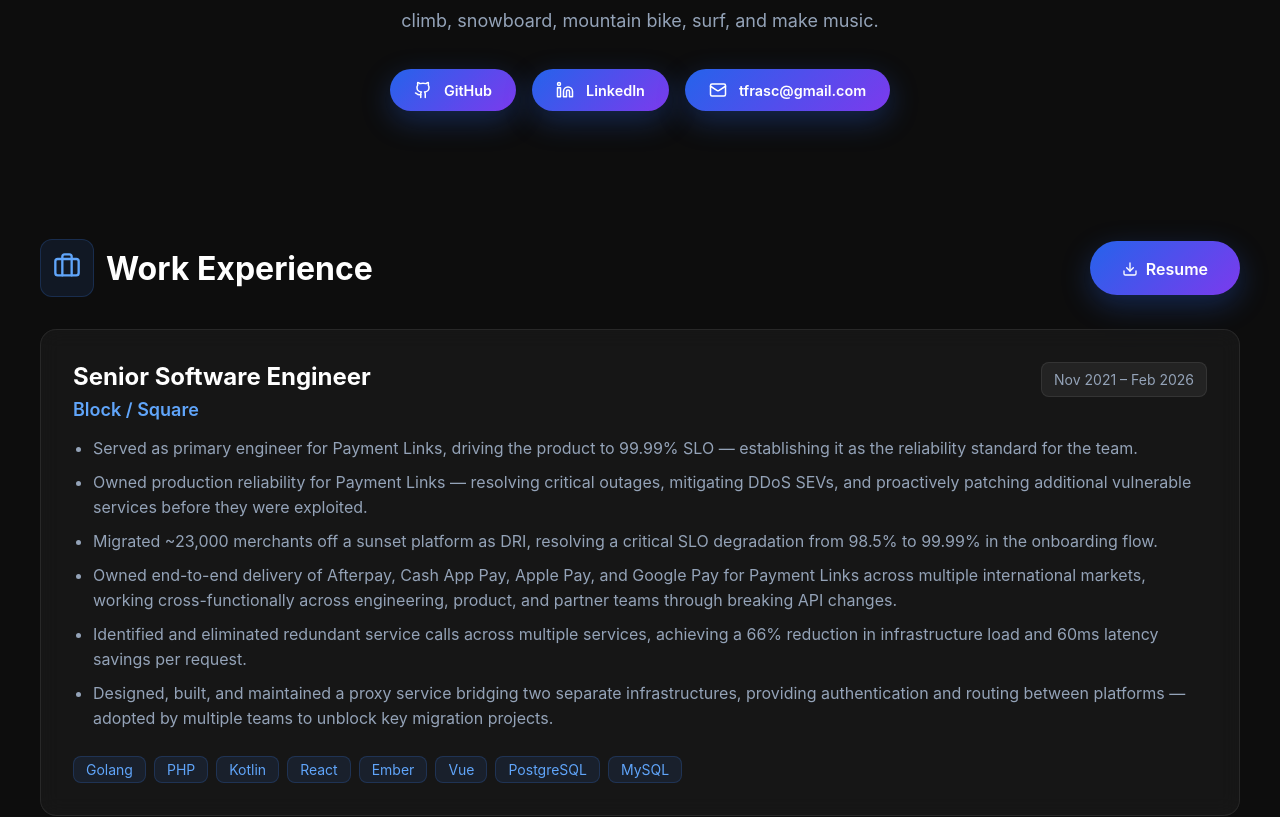
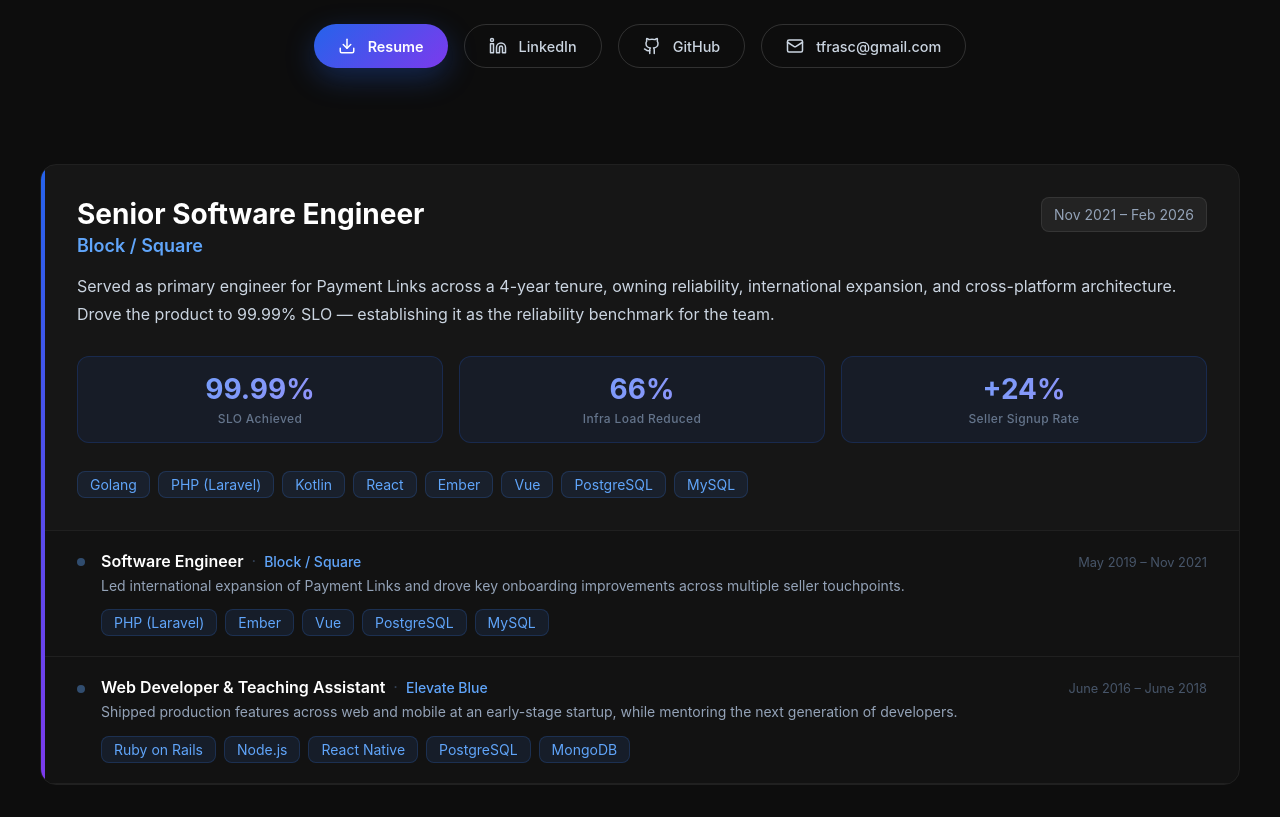
Before and after one commit to tfrasc/tfrasc.github.io, a React (Create React App) app in the folder personal-website/: page / in a window 1280 px wide. Shown: the part 626-1443 px from the top of the page. Built offline with nearby package versions, Linux system fonts and the light colour scheme.

Commit message:
Simplifyyyy

```diff
--- a/personal-website/src/App.jsx
+++ b/personal-website/src/App.jsx
@@ -1,45 +1,8 @@
-import React, { useState, useEffect } from 'react';
-import Navigation from './components/Navigation';
 import Hero from './components/Hero';
-import Projects from './components/Projects';
 import Experience from './components/Experience';
-import Education from './components/Education';
-import Contact from './components/Contact';
-import { projectsData, experienceData, educationData } from './data/portfolioData';
+import { experienceData } from './data/portfolioData';
 
 export default function App() {
-  const [isMenuOpen, setIsMenuOpen] = useState(false);
-  const [activeSection, setActiveSection] = useState('home');
-
-  // Smooth scroll to section
-  const scrollToSection = (sectionId) => {
-    const element = document.getElementById(sectionId);
-    element?.scrollIntoView({ behavior: 'smooth' });
-    setIsMenuOpen(false);
-  };
-
-  // Track active section on scroll
-  useEffect(() => {
-    const handleScroll = () => {
-      const sections = ['home', 'experience', 'projects', 'education'];
-      const scrollPosition = window.scrollY;
-
-      for (const section of sections) {
-        const element = document.getElementById(section);
-        if (element) {
-          const { offsetTop, offsetHeight } = element;
-          if (scrollPosition >= offsetTop && scrollPosition < offsetTop + offsetHeight) {
-            setActiveSection(section);
-            break;
-          }
-        }
-      }
-    };
-
-    window.addEventListener('scroll', handleScroll);
-    return () => window.removeEventListener('scroll', handleScroll);
-  }, []);
-
   const containerStyle = {
     minHeight: '100vh',
     background: '#0d0d0d',
@@ -53,34 +16,38 @@
         * { box-sizing: border-box; margin: 0; padding: 0; }
         body { overflow-x: hidden; }
         a { text-decoration: none; }
-        button:hover { opacity: 0.9; }
+        .btn-resume {
+          transition: transform 0.2s ease, box-shadow 0.2s ease;
+        }
+        .btn-resume:hover, .btn-resume:focus-visible {
+          transform: translateY(-2px);
+          box-shadow: 0 16px 40px rgba(37, 99, 235, 0.5);
+          outline: none;
+        }
+        .btn-social {
+          transition: background 0.2s ease, border-color 0.2s ease, color 0.2s ease, transform 0.2s ease;
+        }
+        .btn-social:hover, .btn-social:focus-visible {
+          background: rgba(255, 255, 255, 0.08) !important;
+          border-color: rgba(255, 255, 255, 0.35) !important;
+          color: #ffffff !important;
+          transform: translateY(-2px);
+          outline: none;
+        }
         @media (max-width: 768px) {
-          .nav-links { display: none; }
-          .mobile-menu-btn { display: block !important; }
-          .experience-header { flex-direction: column; align-items: flex-start !important; }
+          .metrics-row > * { flex: 1 1 100% !important; min-width: 0 !important; }
+          .hero-buttons { flex-direction: column !important; align-items: stretch !important; }
+          .hero-buttons a { justify-content: center !important; }
         }
       `}</style>
 
-      <Navigation
-        activeSection={activeSection}
-        isMenuOpen={isMenuOpen}
-        setIsMenuOpen={setIsMenuOpen}
-        scrollToSection={scrollToSection}
-      />
+      <Hero />
 
-      <Hero scrollToSection={scrollToSection} />
+      <Experience experience={experienceData} />
 
-      <Experience
-        experience={experienceData}
-      />
-
-      <Projects projects={projectsData} />
-
-      <Education
-        education={educationData}
-      />
-
-      <Contact />
+      <footer style={{ textAlign: 'center', padding: '2rem', color: '#334155', fontSize: '0.875rem' }}>
+        © {new Date().getFullYear()} Tyler Frasca. All rights reserved.
+      </footer>
     </div>
   );
 }
--- a/personal-website/src/components/Experience.jsx
+++ b/personal-website/src/components/Experience.jsx
@@ -1,37 +1,49 @@
-import React from 'react';
-import { Briefcase, Download } from 'lucide-react';
 import { styles as sharedStyles } from '../styles/sharedStyles';
 
 const Experience = ({ experience }) => {
+  const featured = experience.find(e => e.featured);
+  const rest = experience.filter(e => !e.featured);
+
   const styles = {
     experienceSection: {
       maxWidth: '1200px',
       margin: '0 auto',
       width: '100%',
     },
-    experienceList: {
+    unifiedCard: {
       display: 'flex',
-      flexDirection: 'column',
-      gap: '1.5rem',
+      borderRadius: '1rem',
+      overflow: 'hidden',
+      border: '1px solid rgba(255, 255, 255, 0.08)',
     },
-    experienceCard: {
-      ...sharedStyles.card,
+    accentBar: {
+      width: '4px',
+      flexShrink: 0,
+      background: 'linear-gradient(180deg, #2563eb, #7c3aed)',
     },
-    experienceCardHeader: {
+    cardContent: {
+      flex: 1,
+      overflow: 'hidden',
+    },
+    featuredSection: {
+      padding: '2rem',
+      background: 'rgba(255, 255, 255, 0.04)',
+    },
+    featuredHeader: {
       display: 'flex',
       justifyContent: 'space-between',
       alignItems: 'flex-start',
+      flexWrap: 'wrap',
+      gap: '0.75rem',
       marginBottom: '1rem',
-      flexWrap: 'wrap',
-      gap: '1rem',
     },
-    jobTitle: {
-      fontSize: '1.5rem',
+    featuredTitle: {
+      fontSize: '1.75rem',
       fontWeight: 'bold',
       color: '#ffffff',
-      marginBottom: '0.5rem',
+      marginBottom: '0.25rem',
     },
-    company: {
+    featuredCompany: {
       fontSize: '1.125rem',
       color: '#60a5fa',
       fontWeight: '600',
@@ -43,72 +55,166 @@
       borderRadius: '0.5rem',
       color: '#94a3b8',
       fontSize: '0.875rem',
+      whiteSpace: 'nowrap',
     },
-    bulletList: {
-      margin: '0 0 1.5rem 0',
-      paddingLeft: '1.25rem',
+    summary: {
+      color: '#cbd5e1',
+      lineHeight: '1.75',
+      marginBottom: '1.75rem',
+      fontSize: '1rem',
+    },
+    metricsRow: {
       display: 'flex',
-      flexDirection: 'column',
-      gap: '0.5rem',
+      gap: '1rem',
+      marginBottom: '1.75rem',
+      flexWrap: 'wrap',
     },
-    bulletItem: {
-      color: '#94a3b8',
-      lineHeight: '1.6',
+    metricBox: {
+      flex: '1',
+      minWidth: '100px',
+      padding: '1rem 1.25rem',
+      background: 'rgba(37, 99, 235, 0.08)',
+      border: '1px solid rgba(37, 99, 235, 0.2)',
+      borderRadius: '0.75rem',
+      textAlign: 'center',
+    },
+    metricValue: {
+      fontSize: '1.75rem',
+      fontWeight: 'bold',
+      background: 'linear-gradient(135deg, #60a5fa 0%, #a78bfa 100%)',
+      WebkitBackgroundClip: 'text',
+      WebkitTextFillColor: 'transparent',
+      backgroundClip: 'text',
+      lineHeight: '1.2',
+      marginBottom: '0.25rem',
+    },
+    metricLabel: {
+      fontSize: '0.75rem',
+      color: '#64748b',
+      fontWeight: '500',
+      letterSpacing: '0.03em',
     },
     tags: {
       display: 'flex',
       flexWrap: 'wrap',
       gap: '0.5rem',
     },
+    divider: {
+      borderTop: '1px solid rgba(255, 255, 255, 0.06)',
+      background: 'rgba(255, 255, 255, 0.02)',
+    },
+    roleRow: {
+      display: 'flex',
+      alignItems: 'flex-start',
+      gap: '1rem',
+      padding: '1.25rem 2rem',
+      borderBottom: '1px solid rgba(255, 255, 255, 0.06)',
+    },
+    roleDot: {
+      width: '8px',
+      height: '8px',
+      borderRadius: '50%',
+      background: 'rgba(96, 165, 250, 0.4)',
+      marginTop: '0.45rem',
+      flexShrink: 0,
+    },
+    roleContent: {
+      flex: 1,
+    },
+    roleTopLine: {
+      display: 'flex',
+      justifyContent: 'space-between',
+      alignItems: 'baseline',
+      flexWrap: 'wrap',
+      gap: '0.5rem',
+      marginBottom: '0.25rem',
+    },
+    roleTitle: {
+      fontWeight: '600',
+      color: '#ffffff',
+      fontSize: '1rem',
+    },
+    roleCompany: {
+      color: '#60a5fa',
+      fontWeight: '500',
+      fontSize: '0.875rem',
+    },
+    rolePeriod: {
+      color: '#475569',
+      fontSize: '0.8rem',
+      whiteSpace: 'nowrap',
+    },
+    roleTagline: {
+      color: '#94a3b8',
+      fontSize: '0.875rem',
+      lineHeight: '1.6',
+      marginBottom: '0.75rem',
+    },
   };
 
   return (
     <section id="experience" style={sharedStyles.section}>
       <div style={styles.experienceSection}>
-        <div>
-          <div className="experience-header" style={{ ...sharedStyles.sectionHeader, justifyContent: 'space-between' }}>
-            <div style={{ display: 'flex', alignItems: 'center', gap: '0.75rem' }}>
-              <div style={sharedStyles.iconContainer}>
-                <Briefcase color="#60a5fa" size={28} />
+        <div style={styles.unifiedCard}>
+          <div style={styles.accentBar} />
+          <div style={styles.cardContent}>
+
+          {featured && (
+            <div style={styles.featuredSection}>
+              <div style={styles.featuredHeader}>
+                <div>
+                  <h4 style={styles.featuredTitle}>{featured.title}</h4>
+                  <p style={styles.featuredCompany}>{featured.company}</p>
+                </div>
+                <span style={styles.period}>{featured.period}</span>
               </div>
-              <h3 style={sharedStyles.sectionHeading}>Work Experience</h3>
+              <p style={styles.summary}>{featured.summary}</p>
+              {featured.metrics && (
+                <div style={styles.metricsRow} className="metrics-row">
+                  {featured.metrics.map((m, i) => (
+                    <div key={i} style={styles.metricBox}>
+                      <div style={styles.metricValue}>{m.value}</div>
+                      <div style={styles.metricLabel}>{m.label}</div>
+                    </div>
+                  ))}
+                </div>
+              )}
+              <div style={styles.tags}>
+                {featured.skills.map((skill, i) => (
+                  <span key={i} style={sharedStyles.tag}>{skill}</span>
+                ))}
+              </div>
             </div>
-            <a
-              href="/Tyler_Frasca_Resume_2026.pdf"
-              download
-              style={sharedStyles.button}
-            >
-              <Download size={16} style={{ display: 'inline', marginRight: '0.5rem', verticalAlign: 'middle' }} />
-              <span style={{ verticalAlign: 'middle' }}>Resume</span>
-            </a>
-          </div>
-          <div style={styles.experienceList}>
-            {experience.map((job, index) => (
-              <div key={index} style={styles.experienceCard}>
-                <div style={styles.experienceCardHeader}>
-                  <div>
-                    <h4 style={styles.jobTitle}>{job.title}</h4>
-                    <p style={styles.company}>{job.company}</p>
+          )}
+
+          <div style={styles.divider}>
+            {rest.map((job, index) => (
+              <div key={index} style={styles.roleRow}>
+                <div style={styles.roleDot} />
+                <div style={styles.roleContent}>
+                  <div style={styles.roleTopLine}>
+                    <span>
+                      <span style={styles.roleTitle}>{job.title}</span>
+                      <span style={{ color: '#334155', margin: '0 0.5rem' }}>·</span>
+                      <span style={styles.roleCompany}>{job.company}</span>
+                    </span>
+                    <span style={styles.rolePeriod}>{job.period}</span>
                   </div>
-                  <span style={styles.period}>{job.period}</span>
-                </div>
-                {Array.isArray(job.description)
-                  ? <ul style={styles.bulletList}>
-                      {job.description.map((bullet, i) => (
-                        <li key={i} style={styles.bulletItem}>{bullet}</li>
+                  {job.tagline && <p style={styles.roleTagline}>{job.tagline}</p>}
+                  {job.skills && (
+                    <div style={styles.tags}>
+                      {job.skills.map((skill, i) => (
+                        <span key={i} style={sharedStyles.tag}>{skill}</span>
                       ))}
-                    </ul>
-                  : <p style={sharedStyles.description}>{job.description}</p>
-                }
-                <div style={styles.tags}>
-                  {job.skills.map((skill, skillIndex) => (
-                    <span key={skillIndex} style={sharedStyles.tag}>{skill}</span>
-                  ))}
+                    </div>
+                  )}
                 </div>
               </div>
             ))}
           </div>
-        </div>
+
+          </div>{/* cardContent */}
+        </div>{/* unifiedCard */}
       </div>
     </section>
   );
--- a/personal-website/src/components/Hero.jsx
+++ b/personal-website/src/components/Hero.jsx
@@ -1,8 +1,8 @@
 import React from 'react';
-import { Github, Linkedin, Mail } from 'lucide-react';
+import { Github, Linkedin, Mail, Download } from 'lucide-react';
 import { styles as sharedStyles } from '../styles/sharedStyles';
 
-const Hero = ({ scrollToSection }) => {
+const Hero = () => {
   const styles = {
     hero: {
       textAlign: 'center',
@@ -28,7 +28,7 @@
       marginBottom: '1.5rem',
     },
     h1: {
-      fontSize: '4rem',
+      fontSize: '2.5rem',
       fontWeight: 'bold',
       marginBottom: '1.5rem',
       background: 'linear-gradient(135deg, #60a5fa 0%, #a78bfa 50%, #f472b6 100%)',
@@ -58,7 +58,7 @@
       gap: '1rem',
       marginBottom: '2rem',
     },
-    socialLink: {
+    resumeLink: {
       display: 'flex',
       alignItems: 'center',
       gap: '0.75rem',
@@ -74,31 +74,50 @@
       textDecoration: 'none',
       boxShadow: '0 10px 30px rgba(37, 99, 235, 0.3)',
     },
+    socialLink: {
+      display: 'flex',
+      alignItems: 'center',
+      gap: '0.75rem',
+      padding: '0.75rem 1.5rem',
+      background: 'transparent',
+      border: '1px solid rgba(255, 255, 255, 0.15)',
+      borderRadius: '9999px',
+      color: '#cbd5e1',
+      fontSize: '0.9rem',
+      fontWeight: '500',
+      transition: 'all 0.3s',
+      cursor: 'pointer',
+      textDecoration: 'none',
+    },
   };
 
   return (
-    <section id="home" style={{ ...sharedStyles.section, paddingTop: '5rem' }}>
+    <section id="home" style={{ ...sharedStyles.section, paddingTop: '4rem' }}>
       <div style={styles.hero}>
         <div style={styles.avatar}></div>
         <div style={styles.badge}>San Diego, CA</div>
         <h1 style={styles.h1}>Hi, I'm Tyler Frasca</h1>
-        <p style={styles.subtitle}>Full-Stack Software Engineer</p>
+        <p style={styles.subtitle}>Senior Software Engineer</p>
         <p style={styles.description}>
           With nearly a decade of experience as a full-stack engineer, I have worked at both Big Tech and Startups and can build scalable, reliable, and speedy systems. I love to learn, enjoy a challenge, and care deeply about helping others however I can.
         </p>
         <p style={styles.description}>
-          Outside of work, I'm extremely passionate about the great outdoors. I love to climb, snowboard, mountain bike, surf, and make music.
+          Outside of work, I love to rock climb, snowboard, mountain bike, surf, and make music.
         </p>
-        <div style={styles.socialLinks}>
-          <a href="https://github.com/tfrasc" target="_blank" rel="noopener noreferrer" style={styles.socialLink}>
+        <div style={styles.socialLinks} className="hero-buttons">
+          <a href="/Tyler_Frasca_Resume_2026.pdf" download style={styles.resumeLink} className="btn-resume">
+            <Download size={18} />
+            <span>Resume</span>
+          </a>
+          <a href="https://linkedin.com/in/tfrasc" target="_blank" rel="noopener noreferrer" style={styles.socialLink} className="btn-social">
+            <Linkedin size={18} />
+            <span>LinkedIn</span>
+          </a>
+          <a href="https://github.com/tfrasc" target="_blank" rel="noopener noreferrer" style={styles.socialLink} className="btn-social">
             <Github size={18} />
             <span>GitHub</span>
           </a>
-          <a href="https://linkedin.com/in/tfrasc" target="_blank" rel="noopener noreferrer" style={styles.socialLink}>
-            <Linkedin size={18} />
-            <span>LinkedIn</span>
-          </a>
-          <a href="mailto:tfrasc@gmail.com" style={styles.socialLink}>
+          <a href="mailto:tfrasc@gmail.com" style={styles.socialLink} className="btn-social">
             <Mail size={18} />
             <span>tfrasc@gmail.com</span>
           </a>
--- a/personal-website/src/data/portfolioData.js
+++ b/personal-website/src/data/portfolioData.js
@@ -44,38 +44,28 @@
     title: "Senior Software Engineer",
     company: "Block / Square",
     period: "Nov 2021 – Feb 2026",
-    description: [
-      "Served as primary engineer for Payment Links, driving the product to 99.99% SLO — establishing it as the reliability standard for the team.",
-      "Owned production reliability for Payment Links — resolving critical outages, mitigating DDoS SEVs, and proactively patching additional vulnerable services before they were exploited.",
-      "Migrated ~23,000 merchants off a sunset platform as DRI, resolving a critical SLO degradation from 98.5% to 99.99% in the onboarding flow.",
-      "Owned end-to-end delivery of Afterpay, Cash App Pay, Apple Pay, and Google Pay for Payment Links across multiple international markets, working cross-functionally across engineering, product, and partner teams through breaking API changes.",
-      "Identified and eliminated redundant service calls across multiple services, achieving a 66% reduction in infrastructure load and 60ms latency savings per request.",
-      "Designed, built, and maintained a proxy service bridging two separate infrastructures, providing authentication and routing between platforms — adopted by multiple teams to unblock key migration projects.",
+    featured: true,
+    summary: "Served as primary engineer for Payment Links across a 4-year tenure, owning reliability, international expansion, and cross-platform architecture. Drove the product to 99.99% SLO — establishing it as the reliability benchmark for the team.",
+    metrics: [
+      { value: "99.99%", label: "SLO Achieved" },
+      { value: "66%", label: "Infra Load Reduced" },
+      { value: "+24%", label: "Seller Signup Rate" },
     ],
-    skills: ["Golang", "PHP", "Kotlin", "React", "Ember", "Vue", "PostgreSQL", "MySQL"]
+    tagline: "Owned reliability, expansion, and platform architecture for Payment Links.",
+    skills: ["Golang", "PHP (Laravel)", "Kotlin", "React", "Ember", "Vue", "PostgreSQL", "MySQL"]
   },
   {
     title: "Software Engineer",
     company: "Block / Square",
     period: "May 2019 – Nov 2021",
-    description: [
-      "Led international expansion of Payment Links to Japan, Canada, Australia, UK, and Ireland as sole engineer, independently managing eng design, stakeholder coordination, and production deployment to meet GTM deadlines.",
-      "Led a multi-quarter seller onboarding initiative working cross-functionally across multiple teams — improving seller verification onboarding completion by 23% and overall signup rate by 24%.",
-      "Identified and resolved a long-standing onboarding bug initially affecting ~1,500 sellers — directly restoring their ability to process payments and unblocking all future sellers from the same failure.",
-      "Drove a UI redesign of the first-time experience using Square's Design System, resulting in a 3.8% increase in seller conversion rate.",
-      "Led migration from a legacy internal platform to Square's public API, enabling third-party developer integrations and unlocking long-term platform extensibility.",
-      "Instrumented observability across critical onboarding & payments flows, enabling proactive detection and faster resolution of production issues.",
-    ],
-    skills: ["Golang", "PHP", "Kotlin", "React", "Ember", "Vue", "PostgreSQL", "MySQL"]
+    tagline: "Led international expansion of Payment Links and drove key onboarding improvements across multiple seller touchpoints.",
+    skills: ["PHP (Laravel)", "Ember", "Vue", "PostgreSQL", "MySQL"]
   },
   {
     title: "Web Developer & Teaching Assistant",
     company: "Elevate Blue",
     period: "June 2016 – June 2018",
-    description: [
-      "Full-stack development across multiple production codebases at an early-stage startup; built and integrated RESTful APIs, third-party service integrations, and iOS/Android mobile experiences using React Native.",
-      "Served as Teaching Assistant for an in-house coding bootcamp, mentoring students and junior developers through a full-stack web development curriculum.",
-    ],
+    tagline: "Shipped production features across web and mobile at an early-stage startup, while mentoring the next generation of developers.",
     skills: ["Ruby on Rails", "Node.js", "React Native", "PostgreSQL", "MongoDB"]
   }
 ];
--- a/personal-website/src/styles/sharedStyles.js
+++ b/personal-website/src/styles/sharedStyles.js
@@ -1,7 +1,7 @@
 export const styles = {
   // Common Section Styles
   section: {
-    padding: '3rem 1.5rem',
+    padding: '2rem 1.5rem',
     display: 'flex',
     alignItems: 'center',
     justifyContent: 'center',
```
